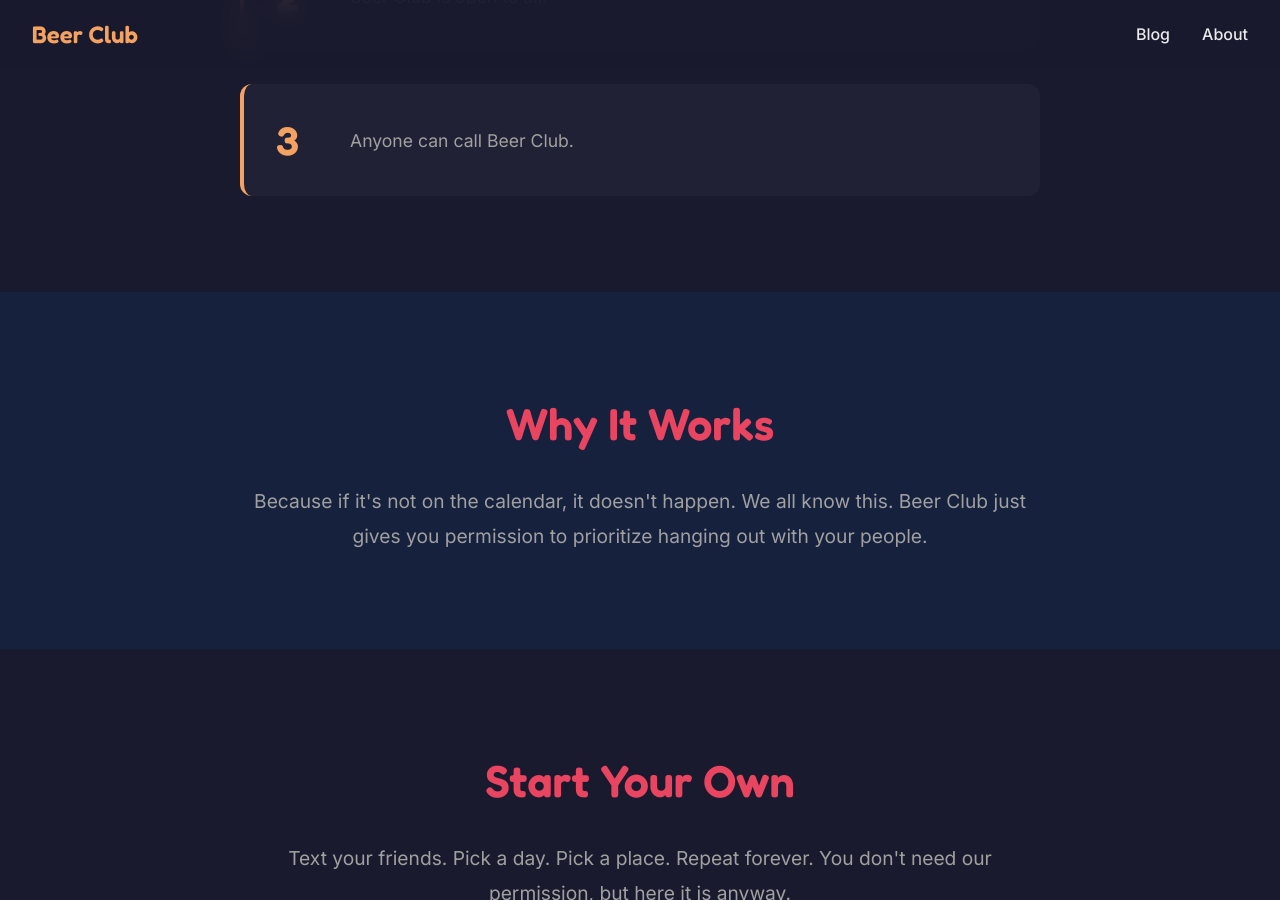
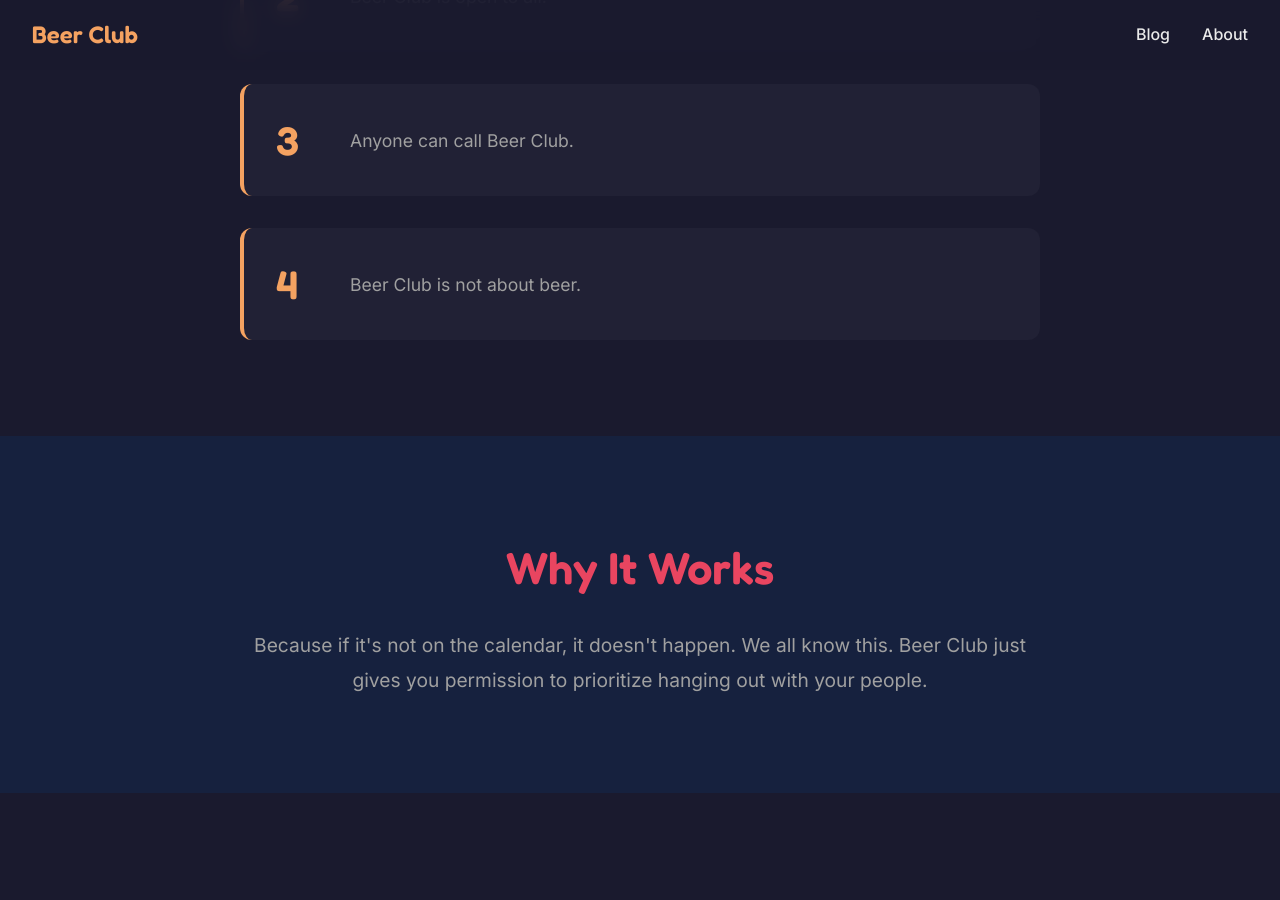
Before and after one commit to blackavar2121/beer-club, a Jekyll site: the page built from index.markdown, in a window 1280 px wide and 900 px high, scrolled down 1660 px. Built offline with Jekyll 4.4.1, drawn with Linux system fonts in a browser that asks for light colours.

Commit message:
added rule 4

```diff
--- a/_layouts/splash-home.html
+++ b/_layouts/splash-home.html
@@ -51,6 +51,10 @@
           <span class="rule-number">3</span>
           <p>{{ page.rule3 | default: "Beer is optional. Friendship is mandatory." }}</p>
         </div>
+        <div class="rule">
+          <span class="rule-number">4</span>
+          <p>{{ page.rule4 | default: "Beer Club is not about beer." }}</p>
+        </div>
       </div>
     </div>
   </section>
```
